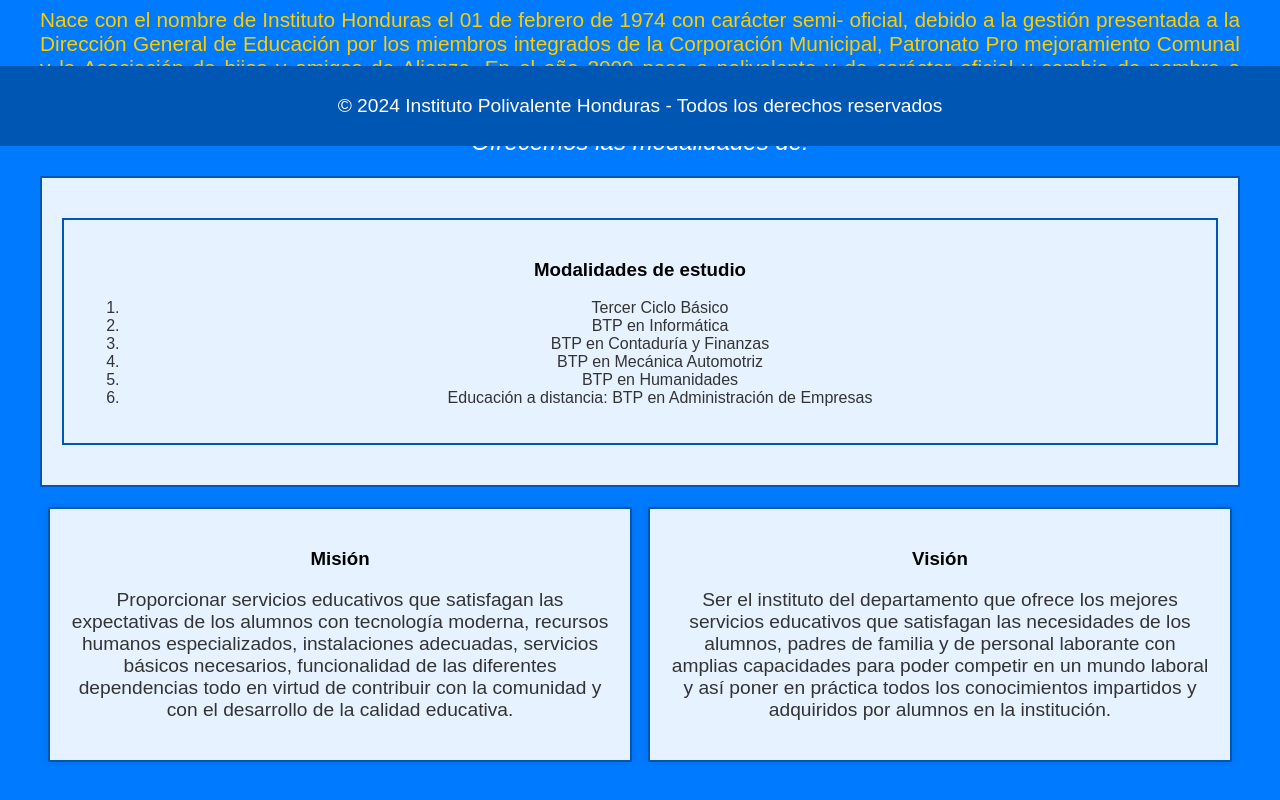
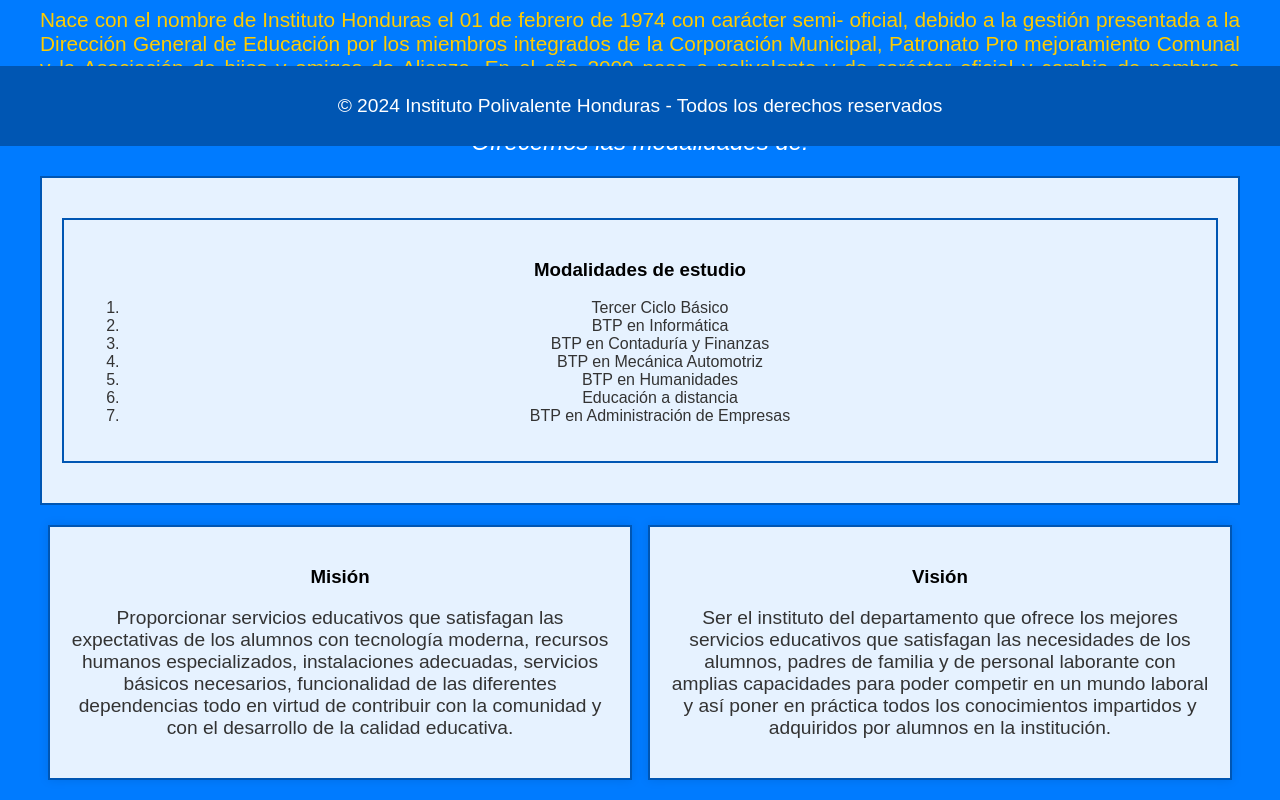
Before and after one commit to IPH-Honduras/grados, a plain HTML site: page index.html in a window 1280 px wide. Shown: the part 654-1454 px from the top of the page. Drawn offline with Linux system fonts and the light colour scheme.

Commit message:
Update index.html

```diff
--- a/index.html
+++ b/index.html
@@ -43,7 +43,8 @@
         <li class="tres">BTP en Contaduría y Finanzas</li>
         <li class="cuatro">BTP en Mecánica Automotriz</li>
         <li class="cinco">BTP en Humanidades</li>
-        <li class="seis">Educación a distancia: BTP en Administración de Empresas</li>
+        <li class="seis">Educación a distancia</li>
+         <li class="siete"> BTP en Administración de Empresas</li>
     </ol>
 </div>
 
```
